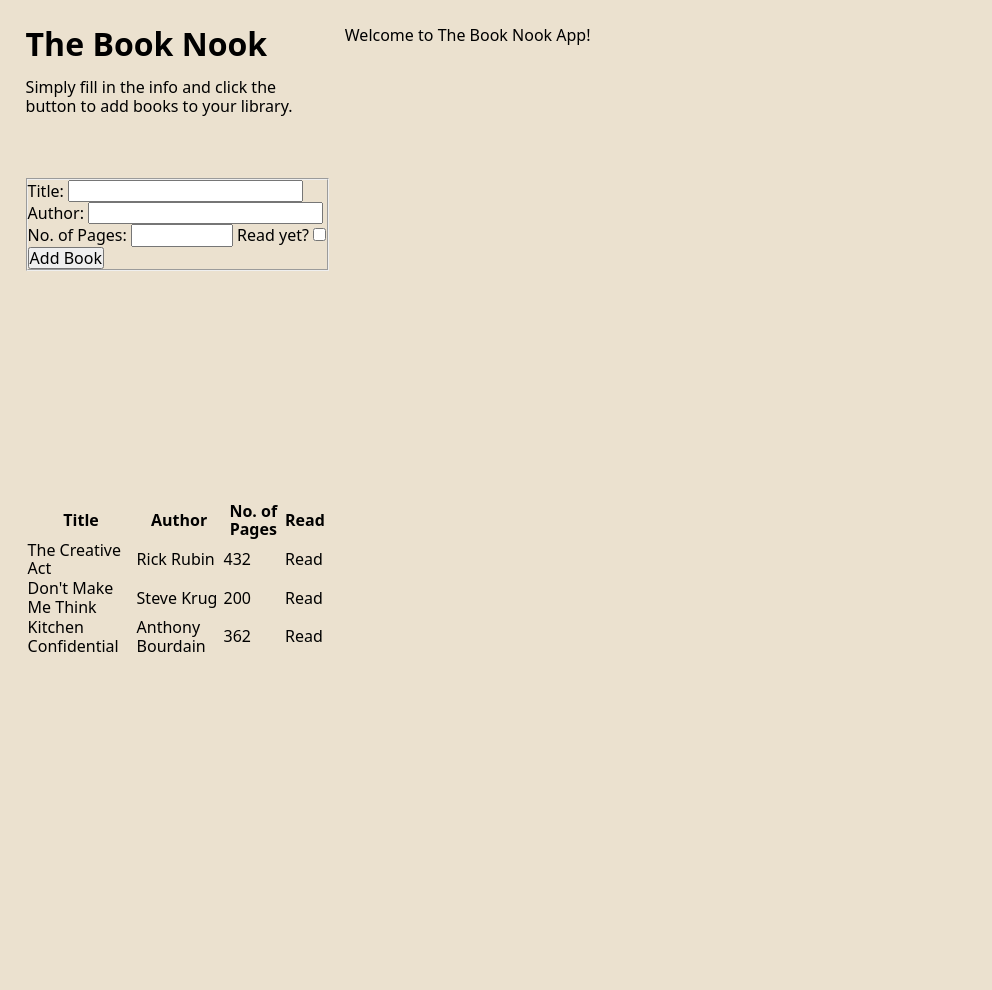
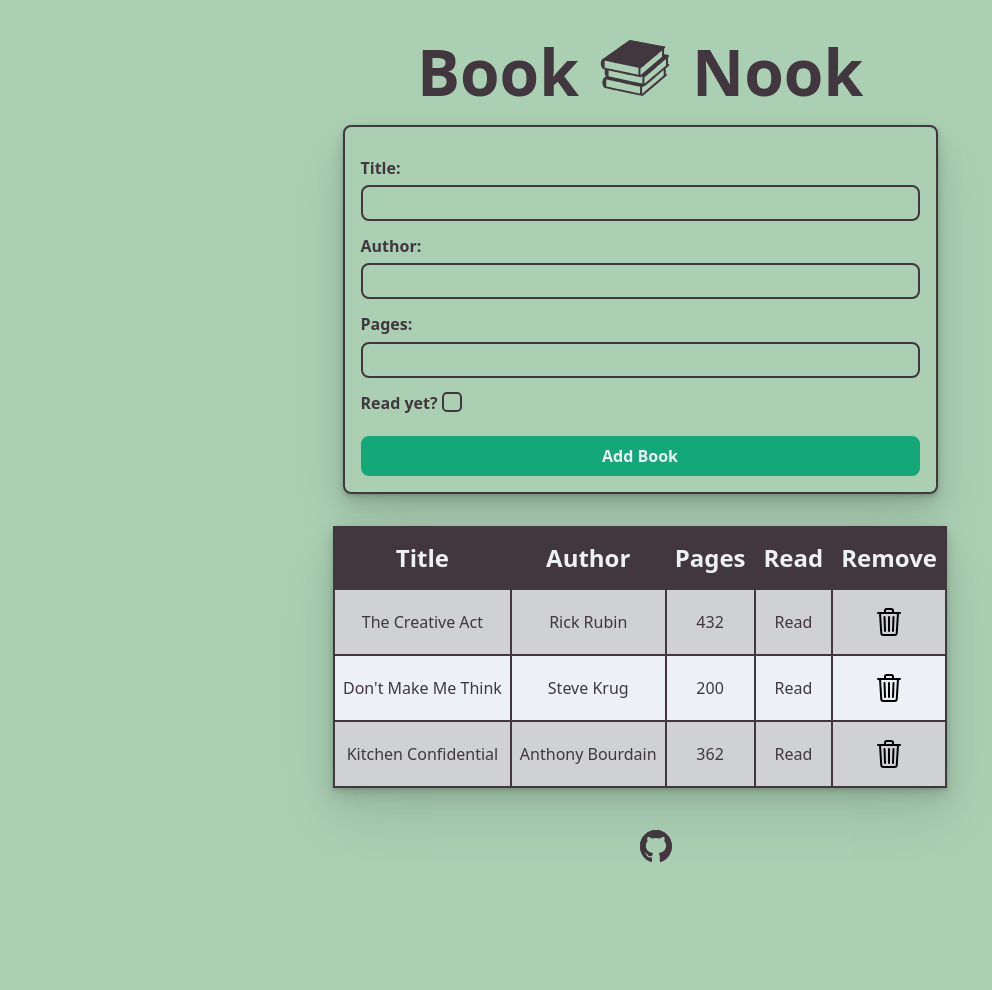
Before and after one commit to scottwright-dev/odin-project-library, a website: page index.html in a window 1280 px wide. Shown: the whole page, without its empty margins (0-992 px from the left). After the commit the page ends 862 px from the top, so only its background shows below. Drawn offline with nearby package versions, Linux system fonts and the light colour scheme.

Commit message:
style: add css

```diff
--- a/index.html
+++ b/index.html
@@ -12,47 +12,50 @@
 </head>
 <body>
 
-  <div class="container">
-    <h1 class="header__title">The Book Nook</h1>
-    <p class="header__text">Welcome to The Book Nook App!</p>
-   <p>Simply fill in the info and click the button to add books to your library.</p>
+  <div class="container header-container">
+    <h1 class="header__title">Book <img src="img/book-pile.svg" aria-hidden="true" alt="pile of books" class="book-pile"> Nook</h1>
+    <!-- <p class="header__text">Welcome to The Book Nook App!</p>
+   <p class="header__text">Simply fill in the info and click the button to add books to your library.</p>  -->
   </div>
 
-  <div class="container">
+  <div class="main-container">
+    <div class="container form__container">
       <fieldset>
         <form class="add-book-form" action="#" method="post" formnovalidate>
           <label for="title">Title:</label>
           <input type="text" name="title" id="title" aria-required="true" required>
-
           <label for="author">Author:</label>
           <input type="text" name="author" id="author" aria-required="true" required>
-
-        <label for="pages">No. of Pages:</label>
+          <label for="pages">Pages:</label>
           <input type="number" name="pages" id="pages" aria-required="true" required min="1" max="2000">
-
           <label for="read">Read yet?</label>
           <input type="checkbox" name="read" id="read" value="read">
-
           <button type="submit" class="add-btn">Add Book</button>
-
         </form>
       </fieldset>
     </div>
-
-  <div class="container">
+    <div class="library__container">
       <table class="library-table" aria-label="Library">
       <thead>
           <tr>
             <th scope="col">Title</th>
             <th scope="col">Author</th>
-          <th scope="col">No. of Pages</th>
+            <th scope="col">Pages</th>
             <th scope="col">Read</th>
-          <th scope="col"></th>
+            <th scope="col">Remove</th>
           </tr>
         </thead>
         <tbody></tbody>
       </table>
     </div>
+  </div>
+
+    <!-- Footer -->
+    <footer class="footer">
+      <a href="https://github.com/scottwright-dev" target="_blank">
+        <img class="github-icon" src="img/github-icon.svg" alt="">
+      </a>
+    </footer>
 
 </body>
 </html>
--- a/style.css
+++ b/style.css
@@ -1,3 +1,4 @@
+/* GLOBAL STYLES */
 
 *, *::before, *::after {
     box-sizing: border-box;
@@ -6,47 +7,244 @@
   }
 
   :root {
+    --background-color: #aacfb3;
+    --border: 2px solid #42373e;
+    --border-radius: 0.50rem;
+    --border-width: 3px;
+    --box-shadow: rgba(0, 0, 0, 0.07) 0px 1px 2px, rgba(0, 0, 0, 0.07) 0px 2px 4px, rgba(0, 0, 0, 0.07) 0px 4px 8px, rgba(0, 0, 0, 0.07) 0px 8px 16px, rgba(0, 0, 0, 0.07) 0px 16px 32px, rgba(0, 0, 0, 0.07) 0px 32px 64px;
+    --btn-color: #1B1B2A;
     --font: system-ui, -apple-system, "Segoe UI", "Roboto", "Ubuntu",
       "Cantarell", "Noto Sans", sans-serif, "Apple Color Emoji", "Segoe UI Emoji",
       "Segoe UI Symbol", "Noto Color Emoji";
     --font-size: 16px;
     --font-weight: 400;
-    --text-color: #1B1B2A;
-    --background-color: #EBE1CF;
-    --primary: #F5F2EE;
-    --secondary: #CBCDC9;
-    --highlight: #FFFFFF;
-    --btn-color: #1B1B2A;
-    --border: 2px solid #1B1B2A;
-    --border-radius: 0.50rem;
-    --border-width: 3px;
-    --gap: 1rem;
+    --form-element-spacing-vertical: 0.25rem;
+    --form-element-spacing-horizontal: 0.5rem;
+    --line-height: 1.5;
+    --padding: 1rem;
+    --primary: #edf1f5;
+    --secondary: #14a878;
+    --spacing: 1rem;
     --svg-color: invert(0%) sepia(99%) saturate(2%) hue-rotate(195deg) brightness(107%) contrast(100%);
+    --text-color: #42373e;
   }
+
+/* ELEMENT STYLES */
 
   body {
     font-family: var(--font);
     background: var(--background-color);
-  }
-
-  a {
     color: var(--text-color);
-    font-size: 1rem;
-    font-weight: bold;
-    text-decoration: none;
-  }
-
-
-  img {
-    max-width: 100%;
-    border-radius: var(--border-radius);
   }
 
   .container {
-    margin: 2%;
-    display: grid;
-    grid-template-columns: minmax(200px, 1fr) 3fr;
-    grid-template-rows: 0.5fr 2fr;
-    gap: var(--gap);
+    width: 80%;
+    max-width: 750px;
+    margin: 0 auto;
+    display: flex;
+    flex-direction: column;
+    align-items: center;
+    justify-content: center;
+  }
+
+  button {
+    width: 100%;
+    height: 40px;
+    color: var(--primary);
+    padding: 5px 10px;
+    margin-top: var(--spacing);
+    font-weight: bold;
+    cursor: pointer;
+    transition: all 0.3s ease;
+    outline: none;
     border-radius: var(--border-radius);
+    border: 2px solid var(--secondary);
+    background: var(--secondary);
   }
+  button:hover {
+    background: var(--primary);
+    color: var(--secondary);
+  }
+
+  /* HEADER STYLES */
+
+  .header__title {
+    font-size: clamp(2rem, 16vw, 4rem);
+    font-weight: 700;
+    white-space: nowrap;
+    margin: var(--spacing)
+  }
+
+  .book-pile {
+    padding-top: 1.5rem;
+    height: 5rem;
+    width: 5rem;
+  }
+
+/* FORM STYLES */
+
+.add-book-form {
+    padding: var(--padding);
+    border-radius: var(--border-radius);
+    border: 2px solid var(--text-color);
+    box-shadow: var(--box-shadow);
+    max-width: 595px;
+  }
+
+  fieldset {
+    border: none;
+  }
+
+  input {
+    color: inherit;
+    width: 100%;
+    appearance: none;
+    border-radius: var(--border-radius);
+    background-color: transparent;
+    line-height: var(--line-height);
+    border: 2px solid var(--text-color);
+    padding: var(--form-element-spacing-vertical) var(--form-element-spacing-horizontal);
+  }
+
+  input:not([type="checkbox"]):hover {
+    border-color: var(--secondary);
+  }
+
+  input:not([type="checkbox"]):active,
+  input:not([type="checkbox"]):focus {
+    border-color: var(--secondary);
+    outline: none;
+  }
+
+  input[type=checkbox] {
+    position: relative;
+    border: 2px solid var(--text-color);
+    border-radius: 5px;
+    background: none;
+    cursor: pointer;
+    line-height: 0;
+    margin: 0 .6em 0 0;
+    vertical-align: text-top;
+    height: 20px;
+    width: 20px;
+  }
+
+  input[type=checkbox]:hover {
+    border-color: var(--secondary);
+  }
+
+  input[type=checkbox]:checked {
+    background-color: var(--text-color);
+    opacity: 1;
+  }
+
+  input[type=checkbox]:before {
+    content: '';
+    position: absolute;
+    right: 50%;
+    top: 50%;
+    width: 5px;
+    height: 12px;
+    border: solid var(--background-color);
+    border-width: 0 2px 2px 0;
+    margin: -1px -1px 0 -1px;
+    transform: rotate(45deg) translate(-50%, -50%);
+    z-index: 2;
+  }
+
+  label {
+    display: inline-block;
+    font-weight: 700;
+    margin-bottom: 2rem;
+    margin: var(--spacing) 0 calc(var(--spacing) / 2);
+    vertical-align: auto;
+  }
+
+/* TABLE STYLES */
+
+.library__container {
+  display: flex;
+  align-items: center;
+  justify-content: center;
+}
+
+table {
+    border-collapse: collapse;
+    border: var(--border);
+    margin: calc(var(--spacing) * 2);
+    box-shadow: var(--box-shadow);
+  }
+
+  td, th {
+    border: var(--border);
+    padding: var(--padding) calc(var(--padding) / 2);
+    text-align: center;
+  }
+
+  th {
+    background-color: var(--text-color);
+    color: var(--primary);
+    font-size: clamp(1rem, 4vw, 1.5rem);
+    font-weight: 700;
+  }
+
+  tr:nth-child(even) td {
+    background-color: var(--primary);
+  }
+
+  tr:nth-child(odd) td {
+    background-color: hsl(216, 5%, 82%);
+  }
+
+  .remove-btn::before {
+    content: "";
+    cursor: pointer;
+    display: block;
+    width: 2rem;
+    height: 2rem;
+    background-image: url("img/trash-outline.svg");
+    background-size: contain;
+    background-repeat: no-repeat;
+    margin: 0 auto;
+  }
+
+  .remove-btn:hover::before {
+    transform: scale(1.2);
+    transition: transform 0.2s ease;
+  }
+
+  /* FOOTER */
+
+  .footer {
+    position: relative;
+    bottom: 0;
+    left: 0;
+    width: 100%;
+    padding: 10px;
+    text-align: center;
+  }
+
+  .github-icon {
+    background-image: url('img/github-icon.svg');
+    background-size: contain;
+    background-position: center;
+    background-repeat: no-repeat;
+    display: inline-block;
+    width: 2rem;
+    height: 2rem;
+    transition: transform 0.5s ease-in-out;
+    position: absolute;
+  }
+
+  .github-icon:hover {
+    animation: spinning-coin 0.5s linear;
+  }
+
+  @keyframes spinning-coin {
+    0% {
+      transform: perspective(400px) rotateY(0deg);
+    }
+    100% {
+      transform: perspective(400px) rotateY(1turn);
+    }
+  }
```
Lines whose indentation alone changed are shown as unchanged.
